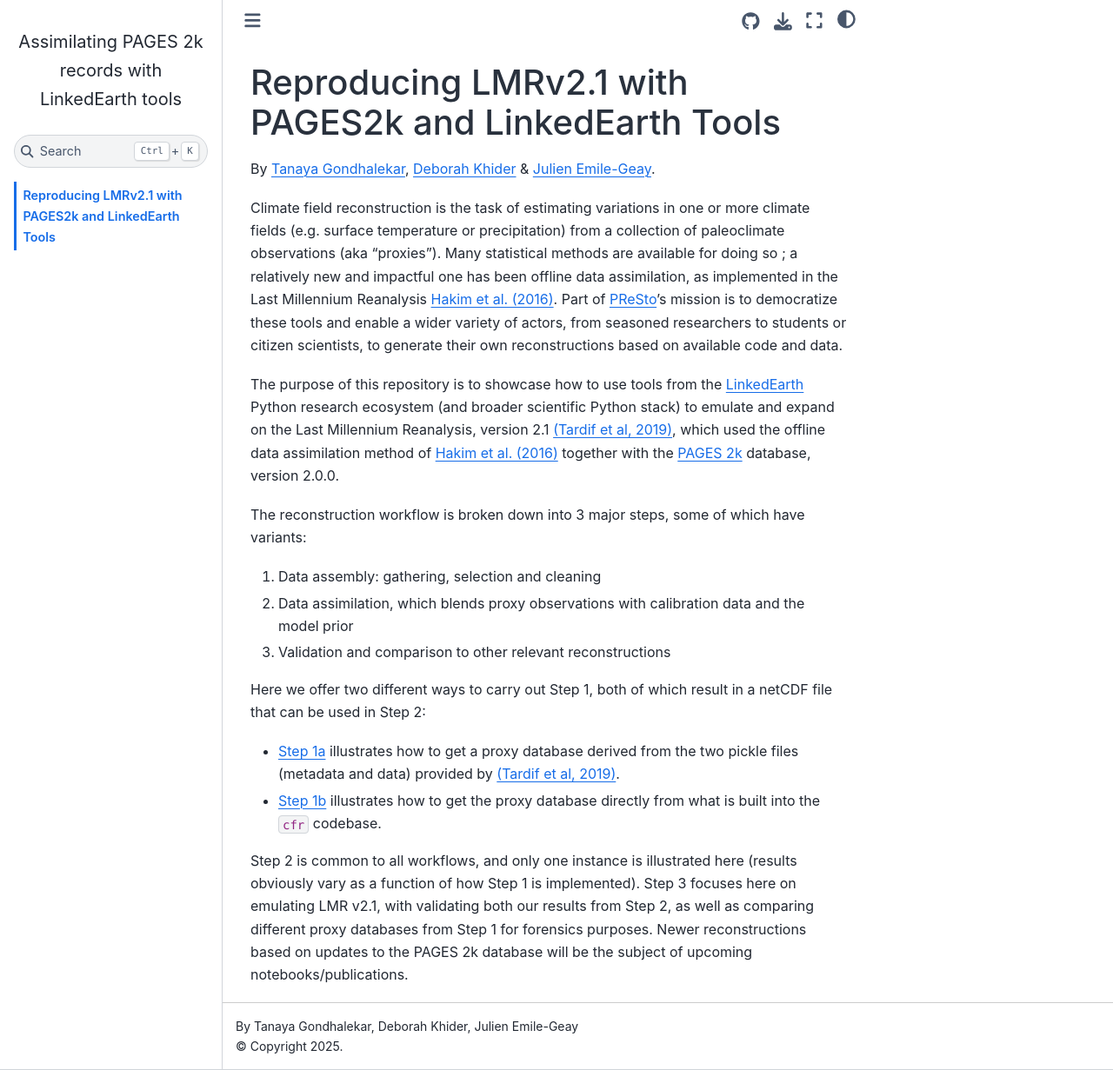
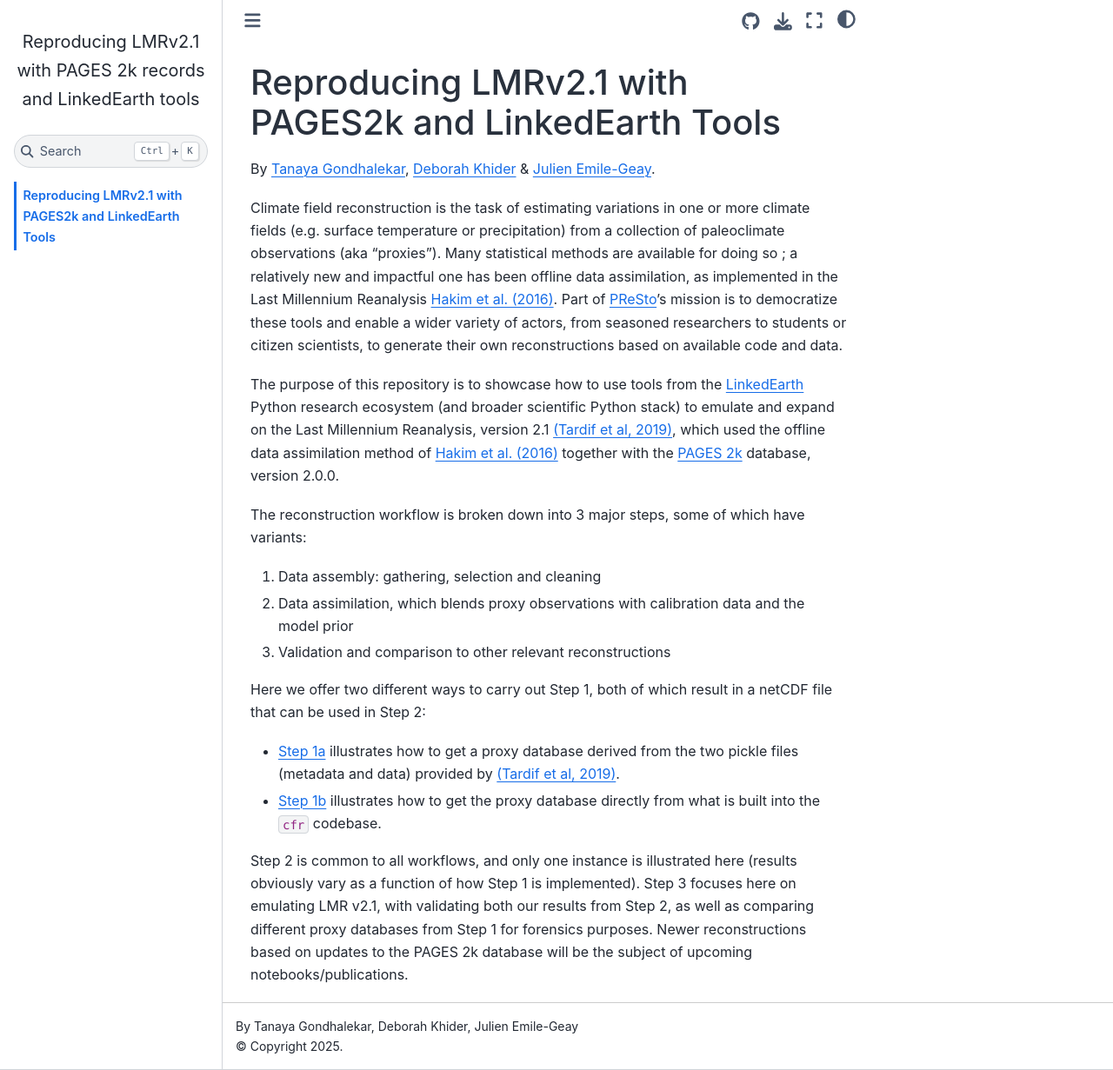
Before and after one commit to LinkedEarth/reproduce_lmr_pb, a Jupyter Book: the page built from README.md, in a window 1280 px wide and 1231 px high. Shown: the whole window at 87% size. Built offline with Jupyter Book 1.0.4 settings and Sphinx 7.4.7 and the Sphinx Book theme 1.1.4, drawn with Linux system fonts in a browser that asks for light colours; pages that are not in the unit, such as notebooks, are missing from menus.

Commit message:
meta changes

```diff
--- a/_config.yml
+++ b/_config.yml
@@ -1,7 +1,7 @@
 # Book settings
 # Learn more at https://jupyterbook.org/customize/config.html
 
-title: Assimilating PAGES 2k records with LinkedEarth tools
+title: Reproducing LMRv2.1 with PAGES 2k records and LinkedEarth tools
 author: Tanaya Gondhalekar, Deborah Khider, Julien Emile-Geay
 logo: consensus.png
 copyright: "2025"
@@ -23,7 +23,7 @@ latex:
 
 # Information about where the book exists on the web
 repository:
-  url: https://github.com/tanaya-g/pages2k_cfr_pb #LinkedEarth/citrace_paleobook  # Online location of your book
+  url: https://github.com/LinkedEarth/reproduce_lmr_pb #LinkedEarth/citrace_paleobook  # Online location of your book
   path_to_book: docs  # Optional path to your book, relative to the repository root
   branch: main  # Which branch of the repository should be used when creating links (optional)
 
```
Also changed, not shown: 3 other files.
